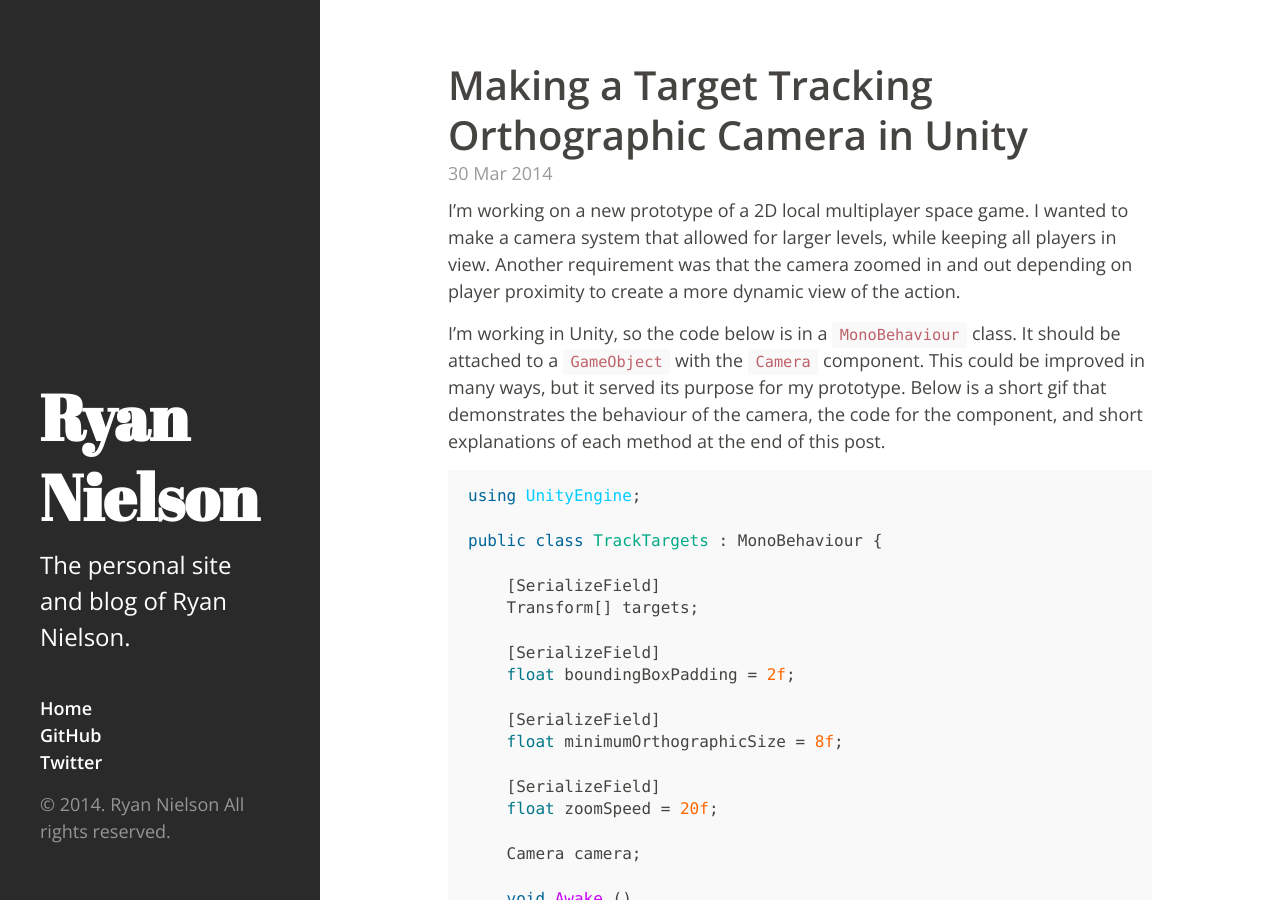
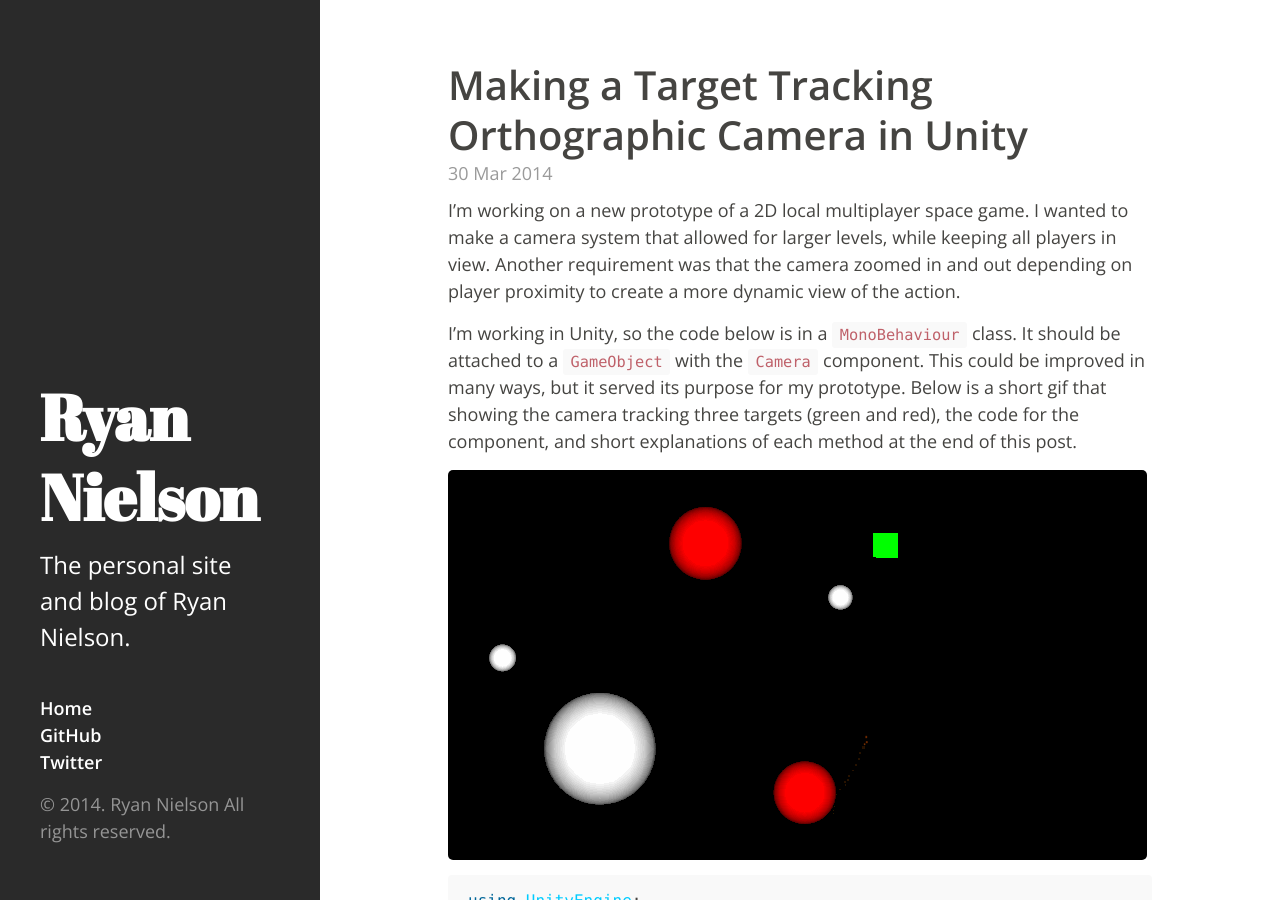
Before and after one commit to PLaRoche/ryannielson.github.io, a Jekyll site: the page built from _posts/2014-03-30-making-a-target-tracking-orthographic-camera-in-unity.md, in a window 1280 px wide and 900 px high. Built offline with Jekyll 4.4.1, drawn with Linux system fonts in a browser that asks for light colours; Markdown is read by kramdown in place of the engine named in the settings; comment, search, counter and statistics services are not loaded.

Commit message:
Added demo gif to post

````diff
--- a/_posts/2014-03-30-making-a-target-tracking-orthographic-camera-in-unity.md
+++ b/_posts/2014-03-30-making-a-target-tracking-orthographic-camera-in-unity.md
@@ -9,7 +9,9 @@ share: true
 
 I'm working on a new prototype of a 2D local multiplayer space game. I wanted to make a camera system that allowed for larger levels, while keeping all players in view. Another requirement was that the camera zoomed in and out depending on player proximity to create a more dynamic view of the action.
 
-I'm working in Unity, so the code below is in a `MonoBehaviour` class. It should be attached to a `GameObject` with the `Camera` component. This could be improved in many ways, but it served its purpose for my prototype. Below is a short gif that demonstrates the behaviour of the camera, the code for the component, and short explanations of each method at the end of this post.
+I'm working in Unity, so the code below is in a `MonoBehaviour` class. It should be attached to a `GameObject` with the `Camera` component. This could be improved in many ways, but it served its purpose for my prototype. Below is a short gif that showing the camera tracking three targets (green and red), the code for the component, and short explanations of each method at the end of this post.
+
+![Target Tracking Orthographic Camera](/public/images/target_camera.gif "The camera tracking three targets (green and red)")
 
 ```csharp
 using UnityEngine;
````
Also changed, not shown: public/images/target_camera.gif (added).
